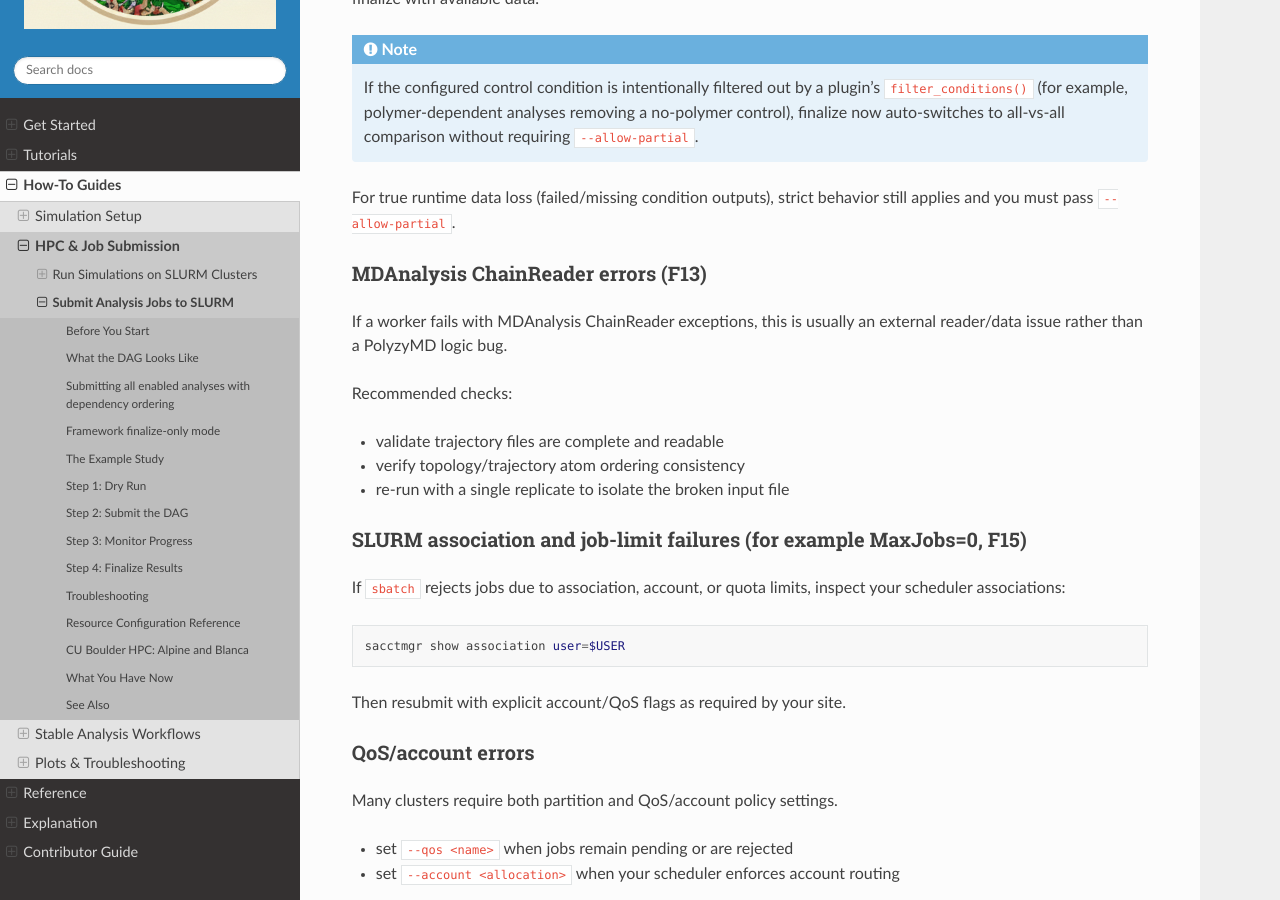
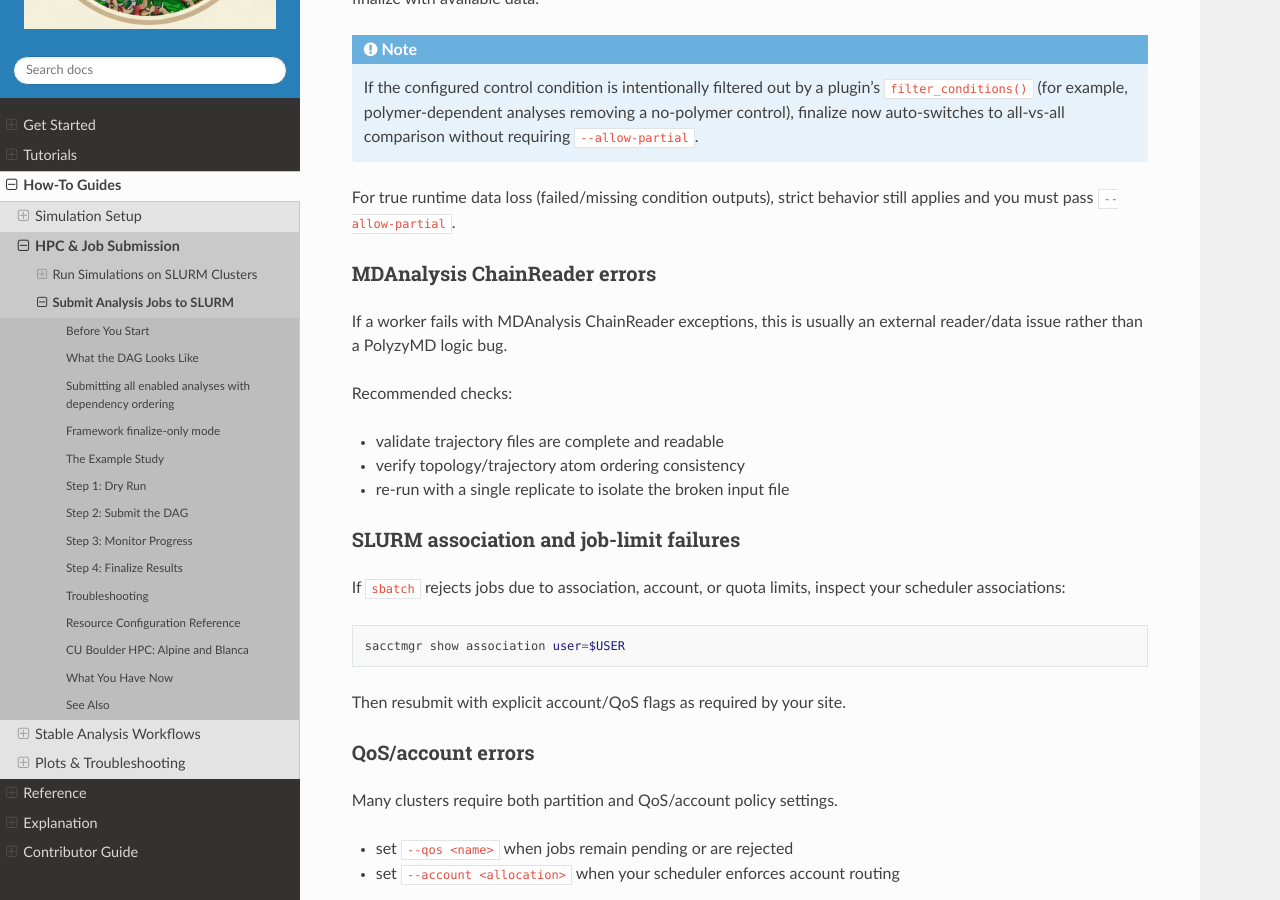
Before and after one commit to joelaforet/polyzymd, a Sphinx documentation site: the page built from docs/source/how_to/hpc_execution.md, in a window 1280 px wide and 900 px high, scrolled down 8533 px. Built offline with Sphinx 7.4.7 and the Read the Docs theme 3.1.0, drawn with Linux system fonts in a browser that asks for light colours.

Commit message:
docs: remove internal HPC troubleshooting markers

```diff
--- a/docs/source/how_to/hpc_execution.md
+++ b/docs/source/how_to/hpc_execution.md
@@ -438,7 +438,7 @@ without requiring `--allow-partial`.
 For true runtime data loss (failed/missing condition outputs), strict behavior
 still applies and you must pass `--allow-partial`.
 
-### MDAnalysis ChainReader errors (F13)
+### MDAnalysis ChainReader errors
 
 If a worker fails with MDAnalysis ChainReader exceptions, this is usually an
 external reader/data issue rather than a PolyzyMD logic bug.
@@ -449,7 +449,7 @@ Recommended checks:
 - verify topology/trajectory atom ordering consistency
 - re-run with a single replicate to isolate the broken input file
 
-### SLURM association and job-limit failures (for example MaxJobs=0, F15)
+### SLURM association and job-limit failures
 
 If `sbatch` rejects jobs due to association, account, or quota limits, inspect
 your scheduler associations:
```
